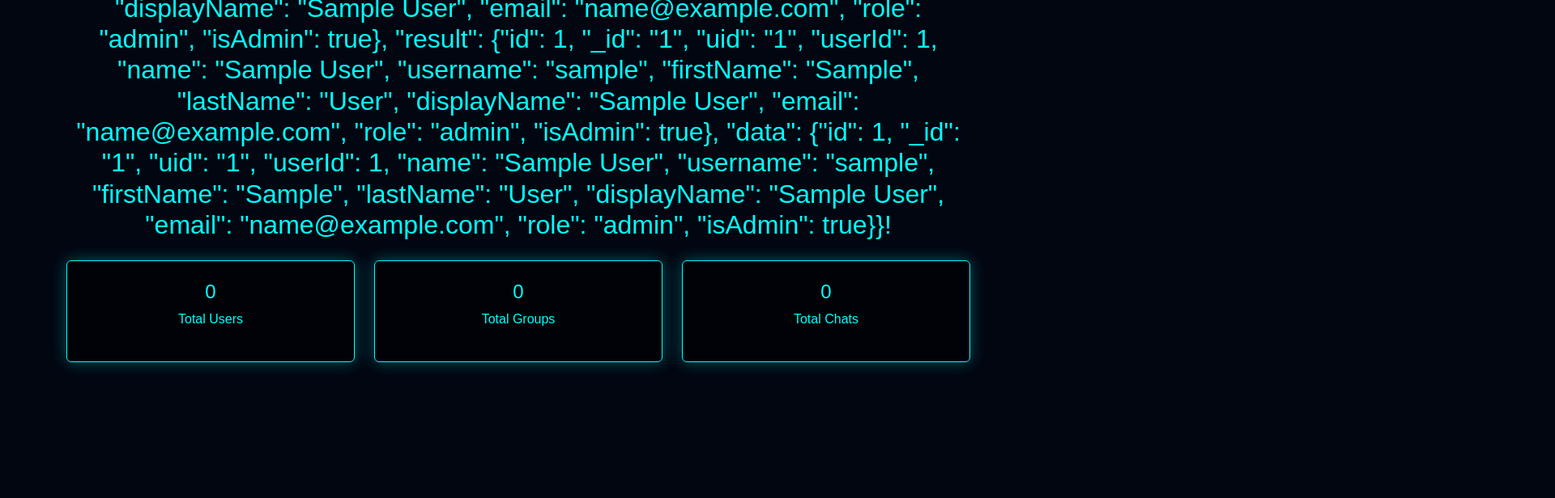
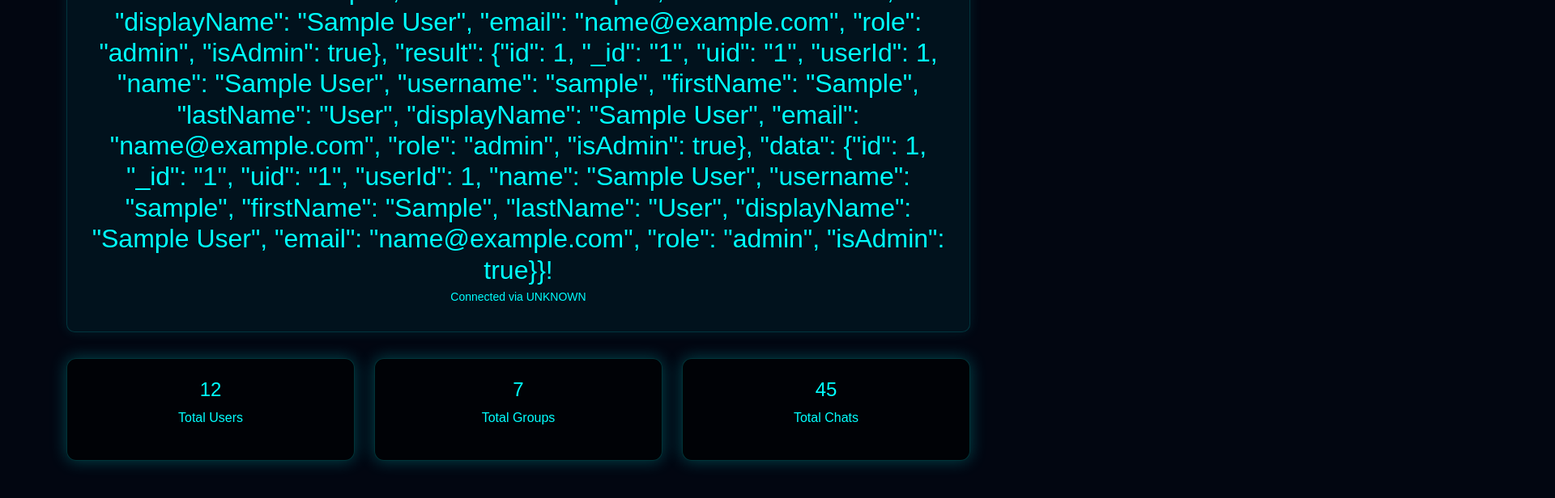
Before and after one commit to SalamancaAlvin/Test, a plain HTML site: page dashboard.html in a window 1280 px wide. Shown: the part 460-1076 px from the top of the page at 81% size, 1920 px wide, since content can reach past the window. Before the commit the page ends 956 px from the top, so only its background shows below. Drawn offline with nearby package versions, Linux system fonts and the light colour scheme; sample sign-in values are in the browser's storage.

Commit message:
Update dashboard.html

```diff
--- a/dashboard.html
+++ b/dashboard.html
@@ -10,6 +10,7 @@
       --neon: #00ffff;
       --dark-bg: #020611;
       --dark-card-bg: rgba(0, 0, 0, 0.6);
+      --accent: linear-gradient(90deg, #00ffff, #8a2be2);
     }
     body {
       background-color: var(--dark-bg);
@@ -22,45 +23,77 @@
     }
     .card {
       background-color: var(--dark-card-bg);
-      border: 1px solid var(--neon);
+      border: 1px solid rgba(0,255,255,0.2);
       color: var(--neon);
       text-align: center;
-      box-shadow: 0 0 20px rgba(0, 255, 255, 0.3);
+      box-shadow: 0 0 20px rgba(0, 255, 255, 0.25);
+      border-radius: 12px;
+      transition: transform 0.2s ease;
+    }
+    .card:hover {
+      transform: translateY(-5px);
+      box-shadow: 0 0 25px rgba(0, 255, 255, 0.4);
     }
     .btn-logout {
+      background: transparent;
+      border: 1px solid #ff4444;
       color: #ff4444;
-      border: 1px solid #ff4444;
+      transition: all 0.3s ease;
+    }
+    .btn-logout:hover {
+      background: #ff4444;
+      color: #fff;
+    }
+    .welcome-box {
+      background: rgba(0,255,255,0.05);
+      border: 1px solid rgba(0,255,255,0.15);
+      padding: 1rem 1.5rem;
+      border-radius: 10px;
+      text-align: center;
+      box-shadow: 0 0 15px rgba(0,255,255,0.1);
+      margin-bottom: 2rem;
     }
   </style>
 </head>
 <body>
   <nav class="navbar navbar-dark">
-    <div class="container d-flex justify-content-between">
-      <a href="#" class="navbar-brand fw-bold">TechFix</a>
+    <div class="container d-flex justify-content-between align-items-center">
+      <a href="index.html" class="navbar-brand fw-bold" style="color:var(--neon);">TechFix</a>
       <button class="btn btn-logout" onclick="logout()">Logout</button>
     </div>
   </nav>
 
   <section class="container py-5">
-    <h2 id="welcome" class="text-center mb-4"></h2>
+    <div class="welcome-box">
+      <h2 id="welcome" class="mb-1"></h2>
+      <p id="method" class="small"></p>
+    </div>
     <div class="row g-4 text-center">
-      <div class="col-md-4"><div class="card p-4"><h4>0</h4><p>Total Users</p></div></div>
-      <div class="col-md-4"><div class="card p-4"><h4>0</h4><p>Total Groups</p></div></div>
-      <div class="col-md-4"><div class="card p-4"><h4>0</h4><p>Total Chats</p></div></div>
+      <div class="col-md-4"><div class="card p-4"><h4>12</h4><p>Total Users</p></div></div>
+      <div class="col-md-4"><div class="card p-4"><h4>7</h4><p>Total Groups</p></div></div>
+      <div class="col-md-4"><div class="card p-4"><h4>45</h4><p>Total Chats</p></div></div>
     </div>
   </section>
 
   <script>
+  // Recuperar usuario y método desde localStorage
   const user = localStorage.getItem('techfixUser');
+  const method = localStorage.getItem('techfixMethod');
   const welcome = document.getElementById('welcome');
+  const methodText = document.getElementById('method');
+
   if(user) {
     welcome.textContent = `Welcome, ${user}!`;
+    methodText.textContent = `Connected via ${method ? method.toUpperCase() : 'UNKNOWN'}`;
   } else {
+    // Si no hay sesión, redirigir al login
     window.location.href = 'connect.html';
   }
 
+  // Función para cerrar sesión
   function logout() {
     localStorage.removeItem('techfixUser');
+    localStorage.removeItem('techfixMethod');
     window.location.href = 'index.html';
   }
   </script>
```
